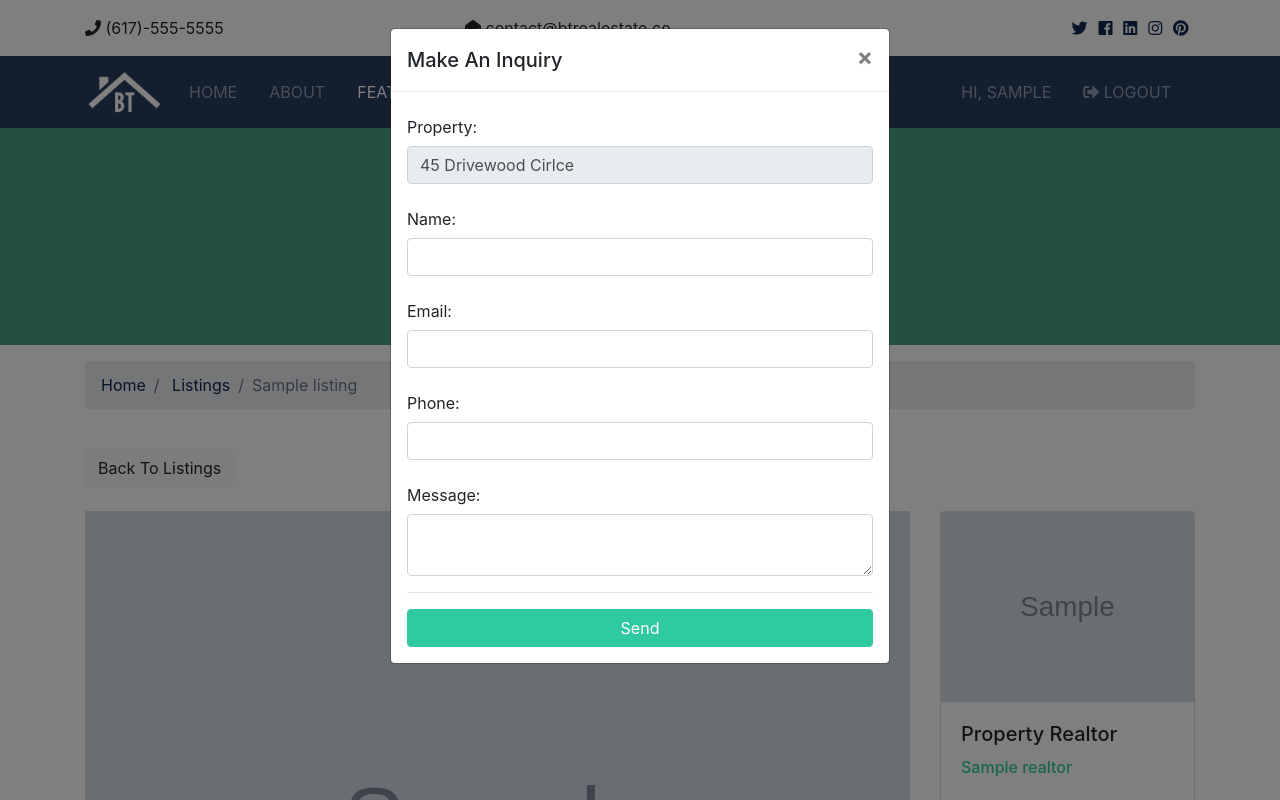
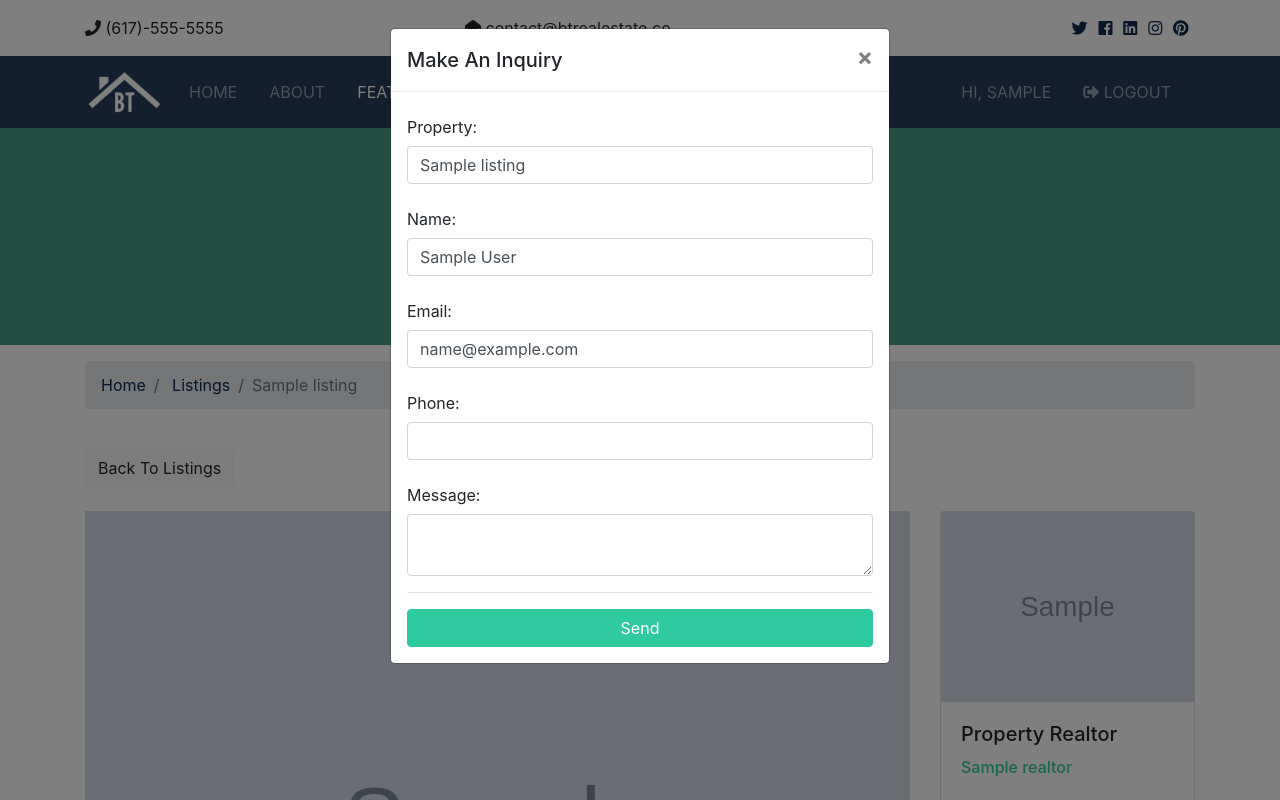
Before and after one commit to znss1989/bt-realestate-site, a Django app: page /listings/1 in a window 1280 px wide, after a click on "Make An Inquiry". Run offline with Django 3.2, Linux system fonts and the light colour scheme; a user stored in the database is signed in; tables that the repository leaves empty hold one stand-in row (values such as "Sample post"); grey boxes marked "Sample" are stand-in pictures; some libraries are stand-ins or nearby versions.

Commit message:
make inquiry

```diff
--- a/btre/urls.py
+++ b/btre/urls.py
@@ -23,5 +23,6 @@ urlpatterns = [
     path('', include('pages.urls')),
     path('listings/', include('listings.urls')),
     path('accounts/', include('accounts.urls')),
+    path('contacts/', include('contacts.urls')),
     path('admin/', admin.site.urls),
 ] + static(settings.MEDIA_URL, document_root=settings.MEDIA_ROOT)
--- /dev/null
+++ b/contacts/urls.py
@@ -0,0 +1,8 @@
+from django.urls import path
+
+from . import views
+
+
+urlpatterns = [
+    path('contact', views.contact, name='contact')
+]
--- a/templates/listings/listing.html
+++ b/templates/listings/listing.html
@@ -170,18 +170,34 @@
         </button>
       </div>
       <div class="modal-body">
-        <form>
+        <form action="{% url 'contact' %}" method="POST">
+          {% csrf_token %}
+          {% if user.is_authenticated %}
+            <input type="hidden" name="user_id" value="{{ user.id }}">
+          {% else %}
+            <input type="hidden" name="user_id" value="0">
+          {% endif %}
+          <input type="hidden" name="realtor_email" value="{{ listing.realtor.email }}">
+          <input type="hidden" name="listing_id" value="{{ listing.id }}">
           <div class="form-group">
             <label for="property_name" class="col-form-label">Property:</label>
-            <input type="text" name="listing" class="form-control" value="45 Drivewood Cirlce" disabled>
+            <input type="text" name="listing" class="form-control" value="{{ listing.title }}">
           </div>
           <div class="form-group">
             <label for="name" class="col-form-label">Name:</label>
-            <input type="text" name="name" class="form-control" required>
+            <input type="text" name="name" class="form-control"
+              {% if user.is_authenticated %}
+                value="{{ user.first_name }} {{ user.last_name }}"
+              {% endif %}
+            required>
           </div>
           <div class="form-group">
             <label for="email" class="col-form-label">Email:</label>
-            <input type="email" name="email" class="form-control" required>
+            <input type="email" name="email" class="form-control"
+              {% if user.is_authenticated %}
+                value="{{ user.email }}"
+              {% endif %}
+            required>
           </div>
           <div class="form-group">
             <label for="phone" class="col-form-label">Phone:</label>
--- a/templates/pages/index.html
+++ b/templates/pages/index.html
@@ -91,7 +91,7 @@
                 <div class="listing-heading text-center">
                   <h4 class="text-primary">{{ listing.title }}</h4>
                   <p>
-                    <i class="fas fa-map-marker text-secondary"></i> {{ listing.title }} {{ listing.title }}, {{ listing.title }}</p>
+                    <i class="fas fa-map-marker text-secondary"></i> {{ listing.city }} {{ listing.state }}, {{ listing.zipcode }}</p>
                 </div>
                 <hr>
                 <div class="row py-2 text-secondary">
```
Also changed, not shown: contacts/views.py (+20 -1 lines).
